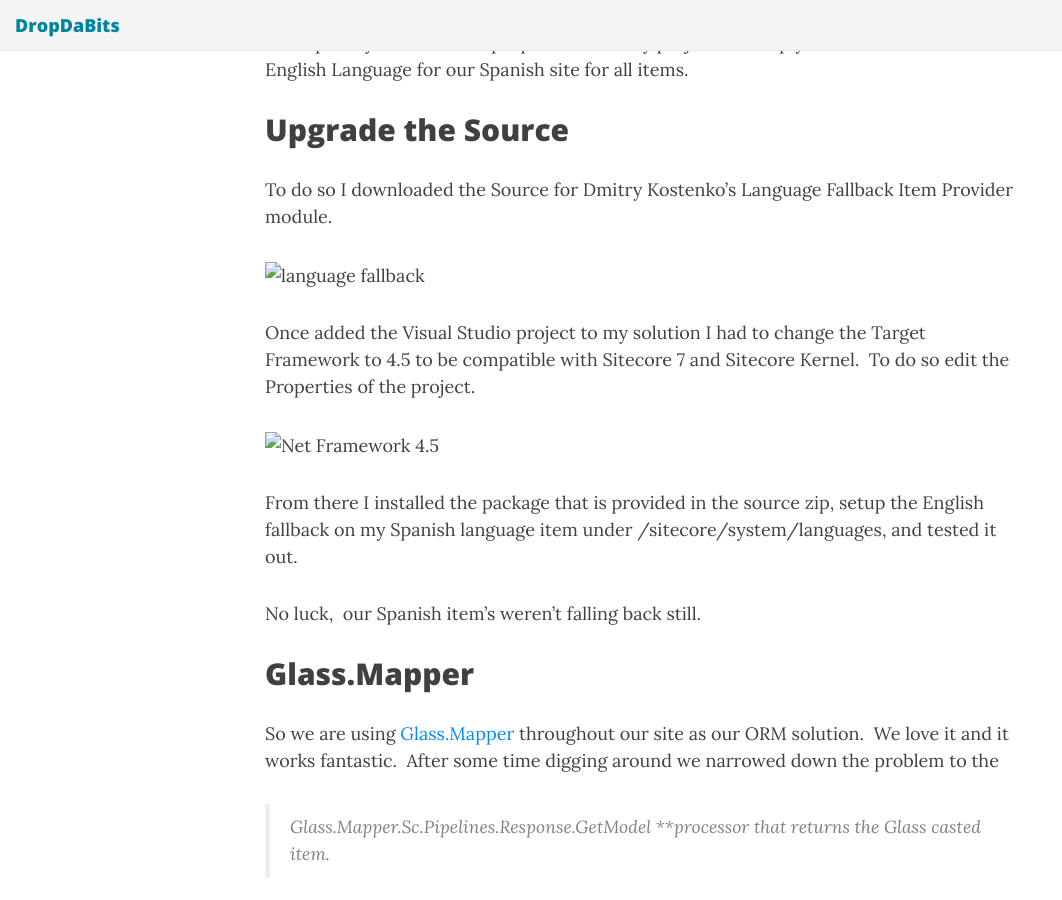
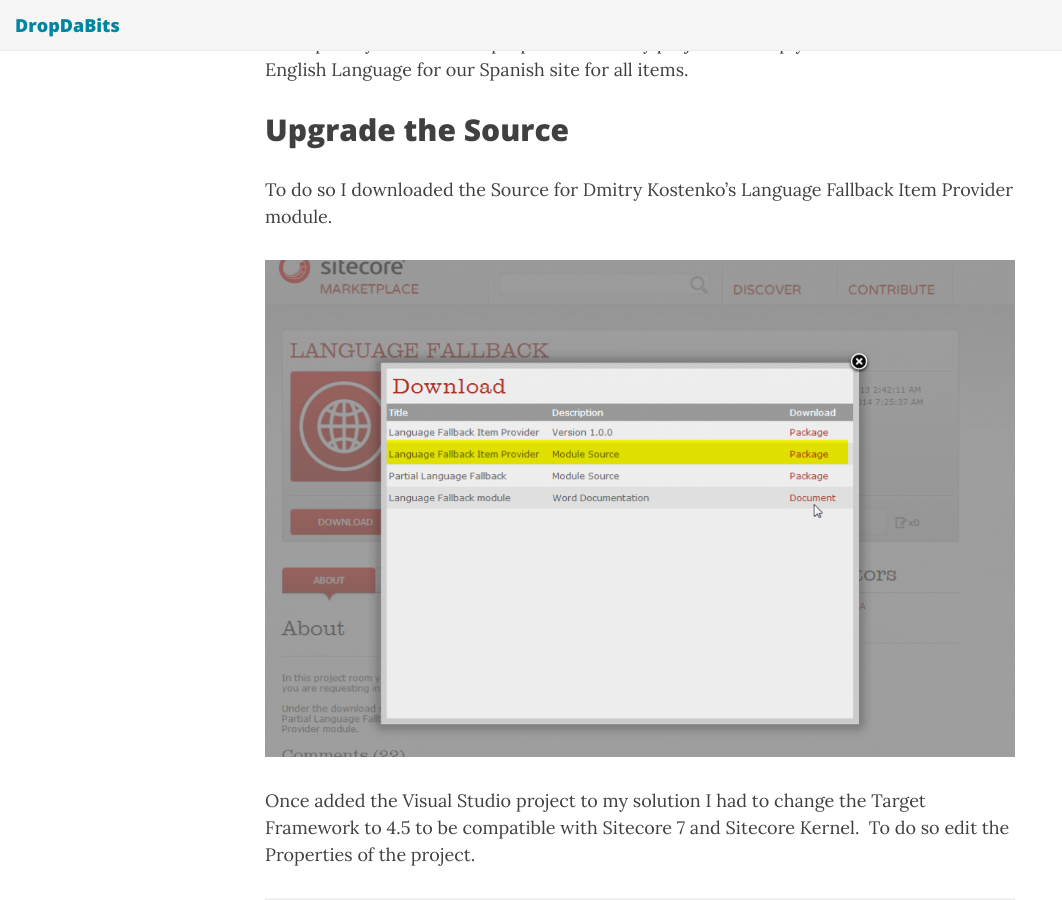
Before and after one commit to jondomin/jondomin.github.io, a Jekyll site: the page built from _posts/2014-07-09-sitecore-7-language-fallback-revisited-and-glass.markdown, in a window 1280 px wide and 900 px high, scrolled down 1034 px. Shown: the whole window, without its empty margins (0-1062 px from the left). Built offline with Jekyll 4.4.1, drawn with Linux system fonts in a browser that asks for light colours; nearby versions of some CDN libraries.

Commit message:
Fixing Content

```diff
--- a/_posts/2013-11-14-sitecore-user-group-chicago-and-item-buckets.markdown
+++ b/_posts/2013-11-14-sitecore-user-group-chicago-and-item-buckets.markdown
@@ -28,9 +28,6 @@
 
 Enter Item Buckets. Item buckets solve this problem and change the way we think of designing our tree structure. In the News Articles example above, you can do away with the unnecessary 2013/11/13 folders an just create News Articles under the News Bucket. Converting the News folder to an item bucket changes the experience in the content editor. You now are presented with a new interface to search for a News Articles in your bucket and are presented with a nice listing with pagination and Facet Filtering.
 
-[![AdminListing](http://jonathandeveloper.com/wp-content/uploads/2013/11/AdminListing-1024x663.png)](http://jonathandeveloper.com/wp-content/uploads/2013/11/AdminListing.png)
-
-
 ## Pros and Cons
 
 Really, I’ve only seen amazing things with Sitecore 7 and Item buckets.  Some of the new features include:
--- a/_posts/2014-07-09-sitecore-7-language-fallback-revisited-and-glass.markdown
+++ b/_posts/2014-07-09-sitecore-7-language-fallback-revisited-and-glass.markdown
@@ -26,12 +26,12 @@
 
 To do so I downloaded the Source for Dmitry Kostenko’s Language Fallback Item Provider module.
 
-![language fallback](/content/images/2016/04/2015-03-25-10_19_36-Language-Fallback-Sitecore-Marketplace-1024x678.png)
+![language fallback](/img/2016/04/2015-03-25-10_19_36-Language-Fallback-Sitecore-Marketplace-1024x678.png)
 
 
 Once added the Visual Studio project to my solution I had to change the Target Framework to 4.5 to be compatible with Sitecore 7 and Sitecore Kernel.  To do so edit the Properties of the project.
 
-![Net Framework 4.5](/content/images/2016/04/2014-07-09-10_44_18-BCU-Microsoft-Visual-Studio-Administrator.png)
+![Net Framework 4.5](/img/2016/04/2014-07-09-10_44_18-BCU-Microsoft-Visual-Studio-Administrator.png)
 
 From there I installed the package that is provided in the source zip, setup the English fallback on my Spanish language item under /sitecore/system/languages, and tested it out.
 
```
Also changed, not shown: img/2016/04/2014-07-09-10_44_18-BCU-Microsoft-Visual-Studio-Administrator.png (added), img/2016/04/2015-03-25-10_19_36-Language-Fallback-Sitecore-Marketplace-1024x678.png (added), 3 other files.
